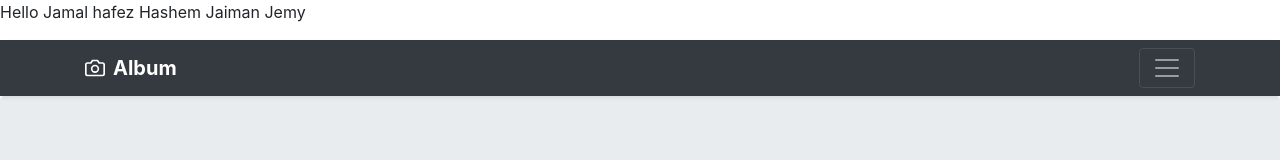
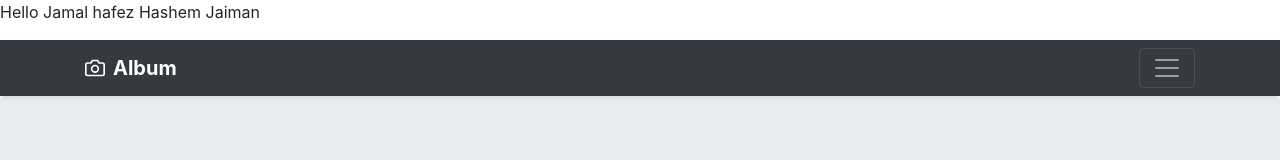
Before and after one commit to Mohamed-MGH/jaiman22, an Angular app: page / in a window 1280 px wide. Shown: the top 160 px of the page. Built offline with nearby package versions, Linux system fonts and the light colour scheme.

Commit message:
Revert "Update app.component.html"
This reverts commit e68dda7894132fbcfe59ec5144a59fc06d6b2a95.

```diff
--- a/src/app/app.component.html
+++ b/src/app/app.component.html
@@ -1,5 +1,5 @@
 <body>
-    <p>Hello Jamal hafez Hashem Jaiman Jemy</p>
+    <p>Hello Jamal hafez Hashem Jaiman</p>
   <app-heading></app-heading>
   <app-body></app-body>
   <app-footer></app-footer>
```
